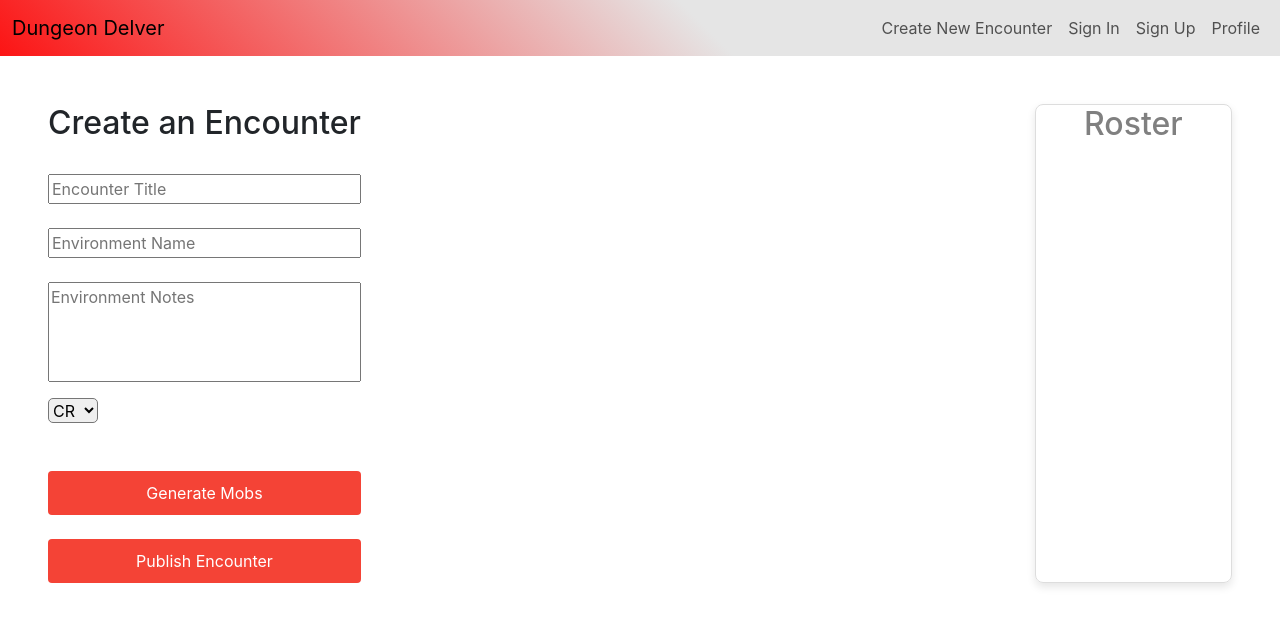
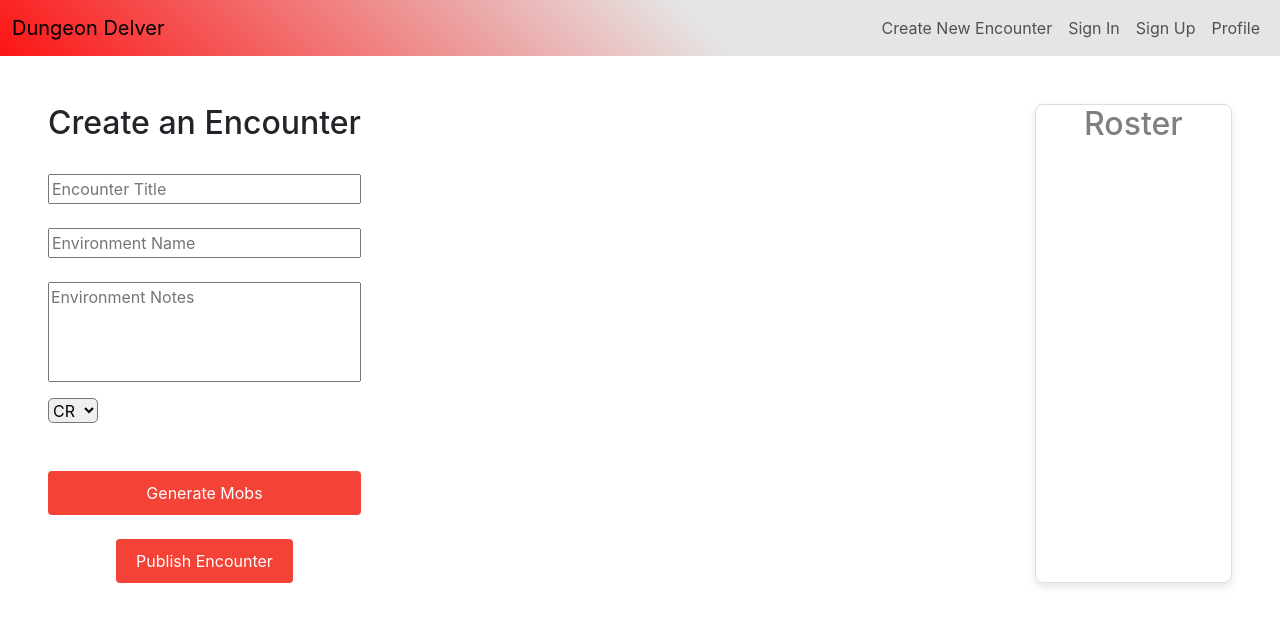
Before and after one commit to JasonWeaverRev/frontend-technology-project-1822-team-1, a React (Create React App) app in the folder frontend/: page /encounter-creation in a window 1280 px wide. Shown: the top 626 px of the page. Built offline with nearby package versions, Linux system fonts and the light colour scheme.

Commit message:
Add LinkButton and generate encounters

```diff
--- a/frontend/src/Components/EncounterForm/EncounterForm.tsx
+++ b/frontend/src/Components/EncounterForm/EncounterForm.tsx
@@ -1,23 +1,23 @@
 import React from "react";
+import { Link } from "react-router-dom";
+import LinkButton from "../LinkButton/LinkButton";
 
 interface EncounterFormProps {
   setTitle: any;
   setSetting: any;
   setEnvironment: any;
   setChallengeRating: any;
-  setChallengeRatingValue: any;
-  challengeRatingValue: any;
   getMonstersByChallengeRating: any;
+  generateEncounter: any;
 }
 
 const EncounterForm: React.FC<EncounterFormProps> = ({
   setTitle,
   setSetting,
   setEnvironment,
-  setChallengeRatingValue,
-  challengeRatingValue,
   setChallengeRating,
   getMonstersByChallengeRating,
+  generateEncounter,
 }) => {
   return (
     <div className="encounter-info d-flex flex-column">
@@ -93,7 +93,9 @@ const EncounterForm: React.FC<EncounterFormProps> = ({
         >
           Generate Mobs
         </button>
-        <button>Publish Encounter</button>
+        <LinkButton to={"/encounter"} click={generateEncounter}>
+          Publish Encounter
+        </LinkButton>
       </div>
     </div>
   );
--- /dev/null
+++ b/frontend/src/Components/LinkButton/LinkButton.tsx
@@ -0,0 +1,19 @@
+import { Link } from "react-router-dom";
+
+interface LinkButtonProps {
+  to: string;
+  children: React.ReactNode;
+  click?: any;
+}
+
+function LinkButton({ to, children, click }: LinkButtonProps) {
+  return (
+    <div className="d-flex justify-content-center">
+      <Link to={to}>
+        <button onClick={click}>{children}</button>
+      </Link>
+    </div>
+  );
+}
+
+export default LinkButton;
--- a/frontend/src/Pages/EncounterCreationPage/EncounterCreationPage.tsx
+++ b/frontend/src/Pages/EncounterCreationPage/EncounterCreationPage.tsx
@@ -9,11 +9,15 @@ import EncounterForm from "../../Components/EncounterForm/EncounterForm";
 const EncounterCreationPage: React.FC = () => {
   const [monsters, setMonsters] = useState<any[]>([]);
   const [roster, setRoster] = useState<any[]>([]);
-  const [challengeRatingValue, setChallengeRatingValue] = useState<number>();
   const [challengeRating, setChallengeRating] = useState<number>();
   const [title, setTitle] = useState<string>();
   const [environment, setEnvironment] = useState<string>();
   const [setting, setSetting] = useState<string>();
+  const [encounter, setEncounter] = useState<any>();
+  const [errorMessage, setErrorMessage] = useState<any>({
+    titleError: "",
+    rosterError: "",
+  });
 
   axios.interceptors.request.use(
     (config: any): any => {
@@ -41,7 +45,6 @@ const EncounterCreationPage: React.FC = () => {
       )
       .then((response) => {
         setMonsters(response.data.monsters.map((monster: any) => monster));
-        console.log(monsters);
       })
       .catch((error) => {
         console.log(error);
@@ -57,16 +60,58 @@ const EncounterCreationPage: React.FC = () => {
     setRoster(updatedRoster);
   };
 
+  const generateEncounter = async () => {
+    if (!title || title.trim() === "") {
+      setErrorMessage((ele: any) => ({
+        ...ele,
+        titleError: "Please add a title",
+      }));
+    } else {
+      setErrorMessage((ele: any) => ({
+        ...ele,
+        titleError: "",
+      }));
+    }
+
+    if (!roster || roster.length === 0) {
+      setErrorMessage((ele: any) => ({
+        ...ele,
+        rosterError: "Please add monsters to the roster",
+      }));
+    } else {
+      setErrorMessage((ele: any) => ({
+        ...ele,
+        rosterError: "",
+      }));
+    }
+
+    if (errorMessage.titleError === "" && errorMessage.rosterError === "") {
+      const thisEncounter = {
+        title: title,
+        setting: `${environment}: ${setting}`,
+        roster: roster,
+      };
+      setEncounter(thisEncounter);
+    }
+  };
+
   return (
+    <div>
+      {errorMessage.titleError && (
+        <div className="alert alert-danger">{errorMessage.titleError}</div>
+      )}
+      {errorMessage.rosterError && (
+        <div className="alert alert-danger">{errorMessage.rosterError}</div>
+      )}
+
       <div className="encounter-creation-page d-flex flex-lg-row p-5">
         <EncounterForm
           setTitle={setTitle}
           setEnvironment={setEnvironment}
           setSetting={setSetting}
           setChallengeRating={setChallengeRating}
-        setChallengeRatingValue={setChallengeRatingValue}
-        challengeRatingValue={challengeRatingValue}
           getMonstersByChallengeRating={getMonstersByChallengeRating}
+          generateEncounter={generateEncounter}
         ></EncounterForm>
 
         <div className="monster-list flex-grow-1 m-1">
@@ -102,6 +147,7 @@ const EncounterCreationPage: React.FC = () => {
           ))}
         </div>
       </div>
+    </div>
   );
 };
 
--- a/frontend/src/Pages/EncounterPage/EncounterPage.tsx
+++ b/frontend/src/Pages/EncounterPage/EncounterPage.tsx
@@ -1,6 +1,12 @@
 import React from "react";
 import "./EncounterPage.css";
 import { useState } from "react";
+
+/**
+ *  GIVE THIS PAGE PROPS WITH THE ENCOUNTER INFORMATION INCLUDED.
+ * IT DOESN'T NEED TO RETURN BACK UP, SO WE CAN JUST PROP DOWN.
+ * @returns
+ */
 
 function EncounterPage() {
   return <div>EncounterPage</div>;
```
Also changed, not shown: frontend/src/Components/LinkButton/LinkButton.css (added). Lines whose indentation alone changed are shown as unchanged.
